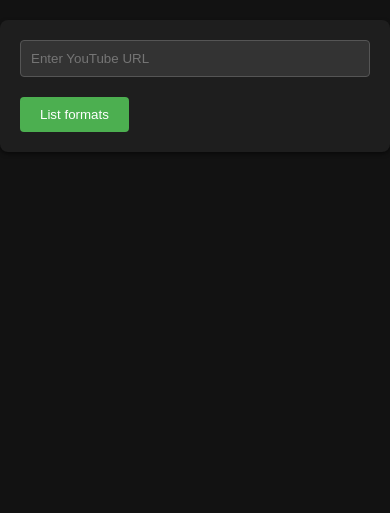
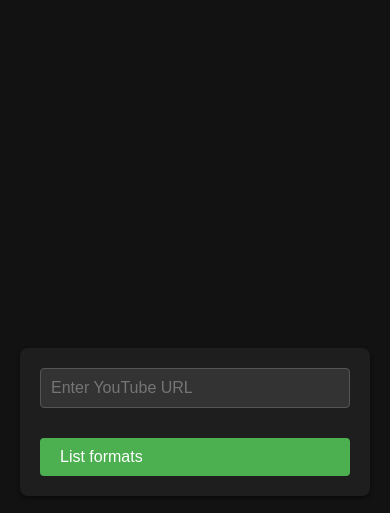
Before and after one commit to osistlk/youtube-downloader, a website: page src/web/index.html in a window 390 px wide. Drawn offline with Linux system fonts and the light colour scheme.

Commit message:
Refactor code to add responsive meta tag and improve UI styles

```diff
--- a/src/web/index.html
+++ b/src/web/index.html
@@ -3,6 +3,7 @@
 
 <head>
   <title>YouTube Downloader</title>
+  <meta name="viewport" content="width=device-width, initial-scale=1.0">
   <link rel="stylesheet" href="styles.css" />
   <script src="../lib/jquery-3.7.1.min.js" defer></script>
   <script src="bundle.js" defer></script>
--- a/src/web/styles.css
+++ b/src/web/styles.css
@@ -105,3 +105,45 @@
 tr:hover {
   background-color: #2a2a2a;
 }
+
+body,
+html {
+  margin: 0;
+  padding: 0;
+  width: 100%;
+  height: 100%;
+  display: flex;
+  justify-content: center;
+  align-items: center;
+  font-family: Arial, sans-serif;
+}
+
+#app {
+  width: 100%;
+  max-width: 600px;
+  padding: 20px;
+  box-sizing: border-box;
+}
+
+#form {
+  display: flex;
+  flex-direction: column;
+  gap: 10px;
+}
+
+#url {
+  padding: 10px;
+  font-size: 16px;
+  width: 100%;
+  box-sizing: border-box;
+}
+
+button {
+  padding: 10px;
+  font-size: 16px;
+  cursor: pointer;
+}
+
+#formats {
+  margin-top: 20px;
+}
```
